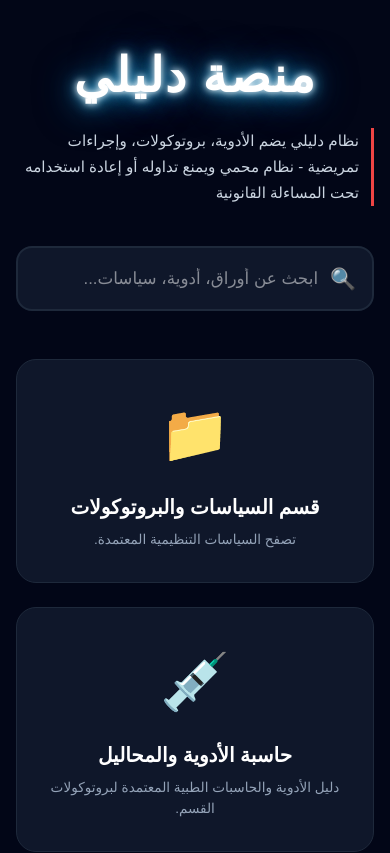
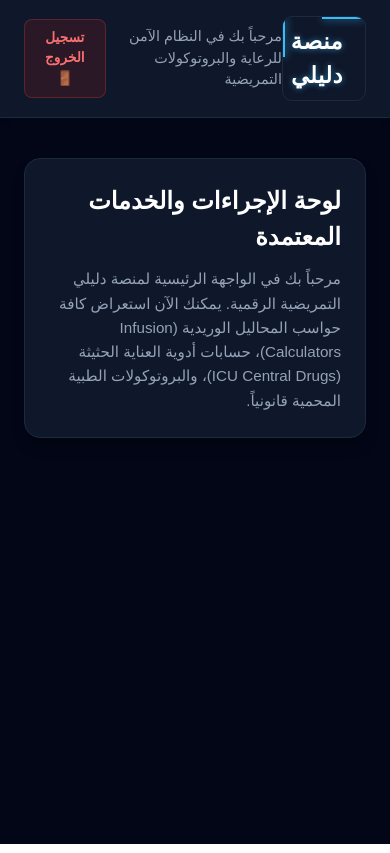
Before and after one commit to samcashbmwusa/icu-adult-infusion-calculator, a Next.js app: page /dashboard in a window 390 px wide. Shown: the top 853 px of the page. Built offline with nearby package versions, Linux system fonts and the light colour scheme.

Commit message:
Integrate unified responsive border trace animation into dashboard header component

```diff
--- a/app/dashboard/page.tsx
+++ b/app/dashboard/page.tsx
@@ -1,291 +1,192 @@
 'use client';
 
 import { useState, useEffect } from 'react';
-// تأمين استيراد الـ Router ليتوافق تماماً مع مجلد (app) في Next.js
 import { useRouter } from 'next/navigation';
-
-interface SearchItem {
-  id: number;
-  title: string;
-  type: 'policy' | 'procedure' | 'medication' | 'form';
-  pdfUrl?: string;
-  slug?: string;
-  keywords: string[];
-}
 
 export default function DashboardPage() {
   const router = useRouter();
-  const [searchTerm, setSearchTerm] = useState<string>('');
-  const [selectedPdf, setSelectedPdf] = useState<string | null>(null);
   const [mounted, setMounted] = useState(false);
 
-  // لحل مشاكل الـ Hydration والتأكد من جاهزية المكون في المتصفح
   useEffect(() => {
     setMounted(true);
   }, []);
 
-  // 🔍 قاعدة البيانات المركزية
-  const allItems: SearchItem[] = [
-    {
-      id: 1,
-      title: "Allow Natural Death (AND)",
-      type: 'policy',
-      pdfUrl: "https://drive.google.com/file/d/1FH_c3jgFS8dvuMyiGaFo88-1KVUhPJd-/view",
-      keywords: ["and", "allow natural death", "الموت الطبيعي", "سياسة الموت"]
-    },
-    {
-      id: 2,
-      title: "الخروج رغم النصيحة الطبية (DAMA)",
-      type: 'policy',
-      pdfUrl: "https://drive.google.com/file/d/1vJUFXvmf8dDb9RKUI7uLRmyiAUE5pGfo/view",
-      keywords: ["dama", "الخروج رغم النصيحة", "خروج", "توقيع خروج"]
-    },
-    {
-      id: 3,
-      title: "Anti-Embolism Stocking (الإجراء العملي)",
-      type: 'procedure',
-      pdfUrl: "https://drive.google.com/file/d/1wO-PvVfnUIYn9bzq3dPielokQ0mmPCy2/view",
-      keywords: ["anti-embolism", "stocking", "الجوارب", "جوارب الجلطة", "الجلطات"]
-    },
-    {
-      id: 4,
-      title: "Assist-ETT",
-      type: 'procedure',
-      pdfUrl: "https://drive.google.com/file/d/1SWwyAeOwFa435STj4dSLjNNqd6uhXQYR/view",
-      keywords: ["ett", "assist-ett", "أنبوب رغامي", "تنبيب", "intubation"]
-    },
-    {
-      id: 5,
-      title: "Assisting-Extubation",
-      type: 'procedure',
-      pdfUrl: "https://drive.google.com/file/d/10rgNJT9f2xXhp2HlcWHvhj4PAhu6xVR8/view",
-      keywords: ["extubation", "assisting-extubation", "سحب الأنبوب", "فصل جهاز التنفس"]
-    },
-    {
-      id: 6,
-      title: "Noradrenaline (Norepinephrine) - حاسبة الجرعات والمحاليل",
-      type: 'medication',
-      slug: "noradrenaline",
-      keywords: ["noradrenaline", "norepinephrine", "adrenaline", "نورأدرينالين", "نورادرينالين", "ادرينالين", "أدرينالين", "داعم", "مقبض"]
-    },
-    {
-      id: 7,
-      title: "Dopamine - حاسبة الجرعات والمحاليل",
-      type: 'medication',
-      slug: "dopamine",
-      keywords: ["dopamine", "دوبامين", "داعم قلب"]
-    },
-    {
-      id: 8,
-      title: "Dobutamine - حاسبة الجرعات والمحاليل",
-      type: 'medication',
-      slug: "dobutamine",
-      keywords: ["dobutamine", "دوبوتامين", "منشط قلب"]
-    },
-    {
-      id: 9,
-      title: "Nitroglycerin (Tridil) - حاسبة الجرعات والمحاليل",
-      type: 'medication',
-      slug: "nitroglycerin",
-      keywords: ["nitroglycerin", "tridil", "تريديل", "نيتروجليسرين", "موسع الشرايين", "ضغط"]
-    },
-    {
-      id: 10,
-      title: "Amiodarone (Cordarone) - حاسبة الجرعات والمحاليل",
-      type: 'medication',
-      slug: "amiodarone",
-      keywords: ["amiodarone", "cordarone", "أميودارون", "اميودارون", "كوردارون", "تنظيم ضربات", "اضطراب القلب"]
-    },
-    {
-      id: 11,
-      title: "Aggrastat (Tirofiban) - حاسبة الجرعات والمحاليل",
-      type: 'medication',
-      slug: "aggrastat",
-      keywords: ["aggrastat", "tirofiban", "أغراستات", "اغراستات", "تيروفيبان", "مسيل", "جلطة محتشمة"]
-    }
-  ];
-
-  const normalizeText = (text: string): string => {
-    return text
-      .toLowerCase()
-      .replace(/[أإآا]/g, 'ا')
-      .replace(/[ةه]/g, 'ه')
-      .trim();
+  const handleLogout = () => {
+    router.push('/');
   };
-
-  const getFilteredResults = () => {
-    const query = normalizeText(searchTerm);
-    if (!query) return [];
-
-    const searchWords = query.split(/\s+/);
-
-    return allItems.filter(item => {
-      const normalizedTitle = normalizeText(item.title);
-      const normalizedKeywords = item.keywords.map(kw => normalizeText(kw));
-      const normalizedType = normalizeText(item.type);
-
-      return searchWords.every(word => {
-        return (
-          normalizedTitle.includes(word) ||
-          normalizedType.includes(word) ||
-          normalizedKeywords.some(keyword => keyword.includes(word))
-        );
-      });
-    });
-  };
-
-  const filteredResults = getFilteredResults();
 
   if (!mounted) return null;
 
   return (
-    <div style={{ backgroundColor: '#020617', minHeight: '100vh', padding: '40px 16px', fontFamily: 'sans-serif', color: '#f8fafc' }} dir="rtl">
+    <div style={{
+      backgroundColor: '#020617',
+      minHeight: '100vh',
+      color: '#f8fafc',
+      fontFamily: 'sans-serif'
+    }} dir="rtl">
 
-      {/* هيدر المنصة الرئيسي المحدث بتأثير نيون متوهج قوي (Glowing Effect) */}
-      <div style={{ maxWidth: '900px', margin: '0 auto 40px auto', textAlign: 'center' }}>
-        <h1 style={{
-          fontSize: '3rem',
-          fontWeight: '900',
+      {/* 🧩 حاقن أنيميشن تتبع الزوايا الهندسية للفريم (نفس تأثير صفحة الدخول تماماً) */}
+      <style dangerouslySetInnerHTML={{__html: `
+        @keyframes topTrace {
+          0% { left: 100%; width: 0%; }
+          25% { left: 0%; width: 100%; }
+          50%, 100% { left: 0%; width: 0%; }
+        }
+        @keyframes leftTrace {
+          0%, 25% { top: 0%; height: 0%; }
+          50% { top: 0%; height: 100%; }
+          75%, 100% { top: 100%; height: 0%; }
+        }
+        @keyframes bottomTrace {
+          0%, 50% { left: 0%; width: 0%; }
+          75% { left: 0%; width: 100%; }
+          100% { left: 100%; width: 0%; }
+        }
+        @keyframes rightTrace {
+          0%, 75% { top: 100%; height: 0%; }
+          100% { top: 0%; height: 100%; }
+        }
+      `}} />
+
+      {/* 📋 شريط التنقل العلوي (Navbar) */}
+      <header style={{
+        backgroundColor: '#0f172a',
+        borderBottom: '1px solid #1e293b',
+        padding: '16px 24px',
+        display: 'flex',
+        alignItems: 'center',
+        justifyContent: 'between',
+        boxShadow: '0 4px 6px -1px rgba(0, 0, 0, 0.1)',
+        position: 'sticky',
+        top: 0,
+        zIndex: 50
+      }}>
+        <div style={{ display: 'flex', width: '100%', alignItems: 'center', justifyContent: 'space-between' }}>
+
+          {/* 🔲 حاوية العنوان الذكية الملتفة بالفريم الضوئي التتبعي في الداشبورد */}
+          <div style={{
+            position: 'relative',
+            display: 'inline-block',
+            borderRadius: '10px',
+            backgroundColor: '#0f172a',
+            border: '1px solid #1e293b',
+            overflow: 'hidden',
+            padding: '2px'
+          }}>
+
+            {/* 1. الخط العلوي (يمشي من اليمين إلى اليسار) */}
+            <div style={{
+              position: 'absolute',
+              top: '0',
+              right: '0',
+              height: '2px',
+              backgroundColor: '#38bdf8',
+              boxShadow: '0 0 8px #38bdf8',
+              animation: 'topTrace 4s linear infinite'
+            }} />
+
+            {/* 2. الخط الأيسر (ينزل من الأعلى إلى الأسفل) */}
+            <div style={{
+              position: 'absolute',
+              left: '0',
+              top: '0',
+              width: '2px',
+              backgroundColor: '#38bdf8',
+              boxShadow: '0 0 8px #38bdf8',
+              animation: 'leftTrace 4s linear infinite'
+            }} />
+
+            {/* 3. الخط السفلي (يمشي من اليسار إلى اليمين) */}
+            <div style={{
+              position: 'absolute',
+              bottom: '0',
+              left: '0',
+              height: '2px',
+              backgroundColor: '#38bdf8',
+              boxShadow: '0 0 8px #38bdf8',
+              animation: 'bottomTrace 4s linear infinite'
+            }} />
+
+            {/* 4. الخط الأيمن (يصعد من الأسفل إلى الأعلى) */}
+            <div style={{
+              position: 'absolute',
+              right: '0',
+              bottom: '0',
+              width: '2px',
+              backgroundColor: '#38bdf8',
+              boxShadow: '0 0 8px #38bdf8',
+              animation: 'rightTrace 4s linear infinite'
+            }} />
+
+            {/* الحاوية الداخلية لعرض اسم المنصة بحجم متناسق مع شريط الداشبورد العلوي */}
+            <div style={{
+              backgroundColor: '#0f172a',
+              padding: '6px 20px',
+              borderRadius: '8px',
+            }}>
+              <span style={{
+                fontSize: '1.4rem',
+                fontWeight: '800',
                 color: '#ffffff',
-          margin: '0 0 16px 0',
-          letterSpacing: '1.5px',
-          textShadow: '0 0 7px #fff, 0 0 15px rgba(56, 189, 248, 0.9), 0 0 30px rgba(56, 189, 248, 0.7), 0 0 45px rgba(14, 165, 233, 0.5)'
+                letterSpacing: '0.5px',
+                textShadow: '0 0 6px rgba(56, 189, 248, 0.6)'
               }}>
                 منصة دليلي
-        </h1>
-        <p style={{
-          fontSize: '0.95rem',
-          color: '#cbd5e1',
-          margin: '0 auto',
-          fontWeight: '500',
-          lineHeight: '1.7',
-          maxWidth: '700px',
-          borderRight: '3px solid #ef4444',
-          paddingRight: '12px',
-          display: 'inline-block',
-          textAlign: 'right'
-        }}>
-          نظام دليلي يضم الأدوية، بروتوكولات، وإجراءات تمريضية - نظام محمي ويمنع تداوله أو إعادة استخدامه تحت المساءلة القانونية
-        </p>
+              </span>
+            </div>
           </div>
 
-      {/* 🔍 شريط البحث */}
-      <div style={{ maxWidth: '650px', margin: '0 auto 48px auto', position: 'relative' }}>
-        <div style={{ display: 'flex', alignItems: 'center', backgroundColor: '#0f172a', border: '2px solid #1e293b', borderRadius: '16px', padding: '4px 16px', transition: 'all 0.3s' }}>
-          <span style={{ fontSize: '1.3rem', marginLeft: '12px' }}>🔍</span>
-          <input
-            type="text"
-            placeholder="ابحث عن أوراق، أدوية، سياسات..."
-            value={searchTerm}
-            onChange={(e) => setSearchTerm(e.target.value)}
-            style={{ width: '100%', padding: '14px 0', backgroundColor: 'transparent', border: 'none', color: '#ffffff', fontSize: '1.05rem', outline: 'none' }}
-          />
-          {searchTerm && (
-            <button onClick={() => setSearchTerm('')} style={{ backgroundColor: 'transparent', border: 'none', color: '#64748b', cursor: 'pointer', fontSize: '1.1rem' }}>✕</button>
-          )}
-        </div>
-
-        {/* قائمة نتائج البحث */}
-        {searchTerm.trim() !== '' && (
-          <div style={{ position: 'absolute', top: '105%', left: 0, width: '100%', backgroundColor: '#0f172a', border: '1px solid #334155', borderRadius: '14px', boxShadow: '0 20px 25px -5px rgba(0,0,0,0.5)', zIndex: 100, overflow: 'hidden', padding: '6px 0' }}>
-            {filteredResults.length > 0 ? (
-              filteredResults.map((item, index) => (
-                <div
-                  key={item.id}
-                  onClick={() => {
-                    setSearchTerm('');
-                    if (item.type === 'medication' && item.slug) {
-                      router.push(`/medications/${item.slug}`);
-                    } else if (item.pdfUrl) {
-                      setSelectedPdf(item.pdfUrl);
-                    }
+          {/* زر تسجيل الخروج وعبارة الترحيب */}
+          <div style={{ display: 'flex', alignItems: 'center', gap: '16px' }}>
+            <span style={{ fontSize: '0.9rem', color: '#94a3b8', fontWeight: '500' }}>
+              مرحباً بك في النظام الآمن للرعاية والبروتوكولات التمريضية
+            </span>
+            <button
+              onClick={handleLogout}
+              style={{
+                backgroundColor: '#7f1d1d40',
+                border: '1px solid #ef444440',
+                color: '#f87171',
+                padding: '8px 16px',
+                borderRadius: '8px',
+                fontSize: '0.85rem',
+                fontWeight: '600',
+                cursor: 'pointer',
+                transition: 'all 0.2s'
               }}
-                  style={{ padding: '14px 20px', cursor: 'pointer', borderBottom: index !== filteredResults.length - 1 ? '1px solid #1e293b' : 'none', display: 'flex', justifyContent: 'space-between', alignItems: 'center', transition: 'background 0.2s' }}
-                  onMouseEnter={(e) => e.currentTarget.style.backgroundColor = '#1e293b'}
-                  onMouseLeave={(e) => e.currentTarget.style.backgroundColor = 'transparent'}
+              onMouseEnter={(e) => {
+                e.currentTarget.style.backgroundColor = '#ef4444';
+                e.currentTarget.style.color = '#ffffff';
+              }}
+              onMouseLeave={(e) => {
+                e.currentTarget.style.backgroundColor = '#7f1d1d40';
+                e.currentTarget.style.color = '#f87171';
+              }}
             >
-                  <span style={{ fontWeight: '600', color: '#e2e8f0', fontSize: '0.95rem' }}>{item.title}</span>
-                  <span style={{
-                    fontSize: '0.75rem',
-                    padding: '4px 10px',
-                    borderRadius: '20px',
-                    fontWeight: 'bold',
-                    backgroundColor: item.type === 'policy' ? '#10b98120' : item.type === 'procedure' ? '#3b82f620' : item.type === 'medication' ? '#ec489920' : '#eab30820',
-                    color: item.type === 'policy' ? '#10b981' : item.type === 'procedure' ? '#3b82f6' : item.type === 'medication' ? '#ec4899' : '#eab308',
-                    border: `1px solid ${item.type === 'policy' ? '#10b98130' : item.type === 'procedure' ? '#3b82f630' : item.type === 'medication' ? '#ec489930' : '#eab30830'}`
-                  }}>
-                    {item.type === 'policy' ? '📄 سياسة' : item.type === 'procedure' ? '⚙️ إجراء' : item.type === 'medication' ? '💉 دواء' : '🖨️ نموذج'}
-                  </span>
-                </div>
-              ))
-            ) : (
-              <div style={{ padding: '16px', textAlign: 'center', color: '#94a3b8', fontSize: '0.9rem' }}>❌ لم نجد نتائج متطابقة.</div>
-            )}
-          </div>
-        )}
-      </div>
-
-      {/* 📁 شبكة الأقسام */}
-      <div style={{ display: 'grid', gridTemplateColumns: 'repeat(auto-fit, minmax(240px, 1fr))', gap: '24px', maxWidth: '1200px', margin: '0 auto' }}>
-
-        <div
-          onClick={() => router.push('/policies')}
-          style={{ backgroundColor: '#0f172a', border: '1px solid #1e293b', borderRadius: '20px', padding: '32px 24px', textAlign: 'center', cursor: 'pointer', transition: 'all 0.2s' }}
-          onMouseEnter={(e) => { e.currentTarget.style.borderColor = '#10b981'; e.currentTarget.style.transform = 'translateY(-4px)'; }}
-          onMouseLeave={(e) => { e.currentTarget.style.borderColor = '#1e293b'; e.currentTarget.style.transform = 'translateY(0)'; }}
-        >
-          <div style={{ fontSize: '3.5rem', marginBottom: '16px' }}>📁</div>
-          <h2 style={{ fontSize: '1.25rem', fontWeight: 'bold', color: '#ffffff', margin: '0 0 8px 0' }}>قسم السياسات والبروتوكولات</h2>
-          <p style={{ fontSize: '0.85rem', color: '#94a3b8', margin: '0', lineHeight: '1.5' }}>تصفح السياسات التنظيمية المعتمدة.</p>
-        </div>
-
-        <div
-          onClick={() => router.push('/medications')}
-          style={{ backgroundColor: '#0f172a', border: '1px solid #1e293b', borderRadius: '20px', padding: '32px 24px', textAlign: 'center', cursor: 'pointer', transition: 'all 0.2s' }}
-          onMouseEnter={(e) => { e.currentTarget.style.borderColor = '#ec4899'; e.currentTarget.style.transform = 'translateY(-4px)'; }}
-          onMouseLeave={(e) => { e.currentTarget.style.borderColor = '#1e293b'; e.currentTarget.style.transform = 'translateY(0)'; }}
-        >
-          <div style={{ fontSize: '3.5rem', marginBottom: '16px' }}>💉</div>
-          <h2 style={{ fontSize: '1.25rem', fontWeight: 'bold', color: '#ffffff', margin: '0 0 8px 0' }}>حاسبة الأدوية والمحاليل</h2>
-          <p style={{ fontSize: '0.85rem', color: '#94a3b8', margin: '0', lineHeight: '1.5' }}>دليل الأدوية والحاسبات الطبية المعتمدة لبروتوكولات القسم.</p>
-        </div>
-
-        <div
-          onClick={() => router.push('/procedures')}
-          style={{ backgroundColor: '#0f172a', border: '1px solid #1e293b', borderRadius: '20px', padding: '32px 24px', textAlign: 'center', cursor: 'pointer', transition: 'all 0.2s' }}
-          onMouseEnter={(e) => { e.currentTarget.style.borderColor = '#3b82f6'; e.currentTarget.style.transform = 'translateY(-4px)'; }}
-          onMouseLeave={(e) => { e.currentTarget.style.borderColor = '#1e293b'; e.currentTarget.style.transform = 'translateY(0)'; }}
-        >
-          <div style={{ fontSize: '3.5rem', marginBottom: '16px' }}>⚙️</div>
-          <h2 style={{ fontSize: '1.25rem', fontWeight: 'bold', color: '#ffffff', margin: '0 0 8px 0' }}>قسم الإجراءات التمريضية</h2>
-          <p style={{ fontSize: '0.85rem', color: '#94a3b8', margin: '0', lineHeight: '1.5' }}>دليلك لخطوات العمل والبروتوكولات التطبيقية داخل الوحدة.</p>
-        </div>
-
-        <div
-          onClick={() => router.push('/forms')}
-          style={{ backgroundColor: '#0f172a', border: '1px solid #1e293b', borderRadius: '20px', padding: '32px 24px', textAlign: 'center', cursor: 'pointer', transition: 'all 0.2s' }}
-          onMouseEnter={(e) => { e.currentTarget.style.borderColor = '#eab308'; e.currentTarget.style.transform = 'translateY(-4px)'; }}
-          onMouseLeave={(e) => { e.currentTarget.style.borderColor = '#1e293b'; e.currentTarget.style.transform = 'translateY(0)'; }}
-        >
-          <div style={{ fontSize: '3.5rem', marginBottom: '16px' }}>🖨️</div>
-          <h2 style={{ fontSize: '1.25rem', fontWeight: 'bold', color: '#ffffff', margin: '0 0 8px 0' }}>ملف الأوراق الأكثر استخداماً</h2>
-          <p style={{ fontSize: '0.85rem', color: '#94a3b8', margin: '0', lineHeight: '1.5' }}>دليل النماذج، الشيتات، الاستمارات اليومية الجاهزة للطباعة المباشرة.</p>
+              تسجيل الخروج 🚪
+            </button>
           </div>
 
         </div>
+      </header>
 
-      {/* 🖥️ شاشة العرض المدمجة المنبثقة لاستعراض الـ PDF */}
-      {selectedPdf && (
-        <div style={{ position: 'fixed', top: 0, left: 0, width: '100vw', height: '100vh', backgroundColor: 'rgba(2, 6, 23, 0.98)', display: 'flex', flexDirection: 'column', alignItems: 'center', justifyContent: 'center', zIndex: 9999, padding: '24px', boxSizing: 'border-box' }}>
-          <div style={{ maxWidth: '1200px', width: '100%', display: 'flex', justifyContent: 'space-between', alignItems: 'center', marginBottom: '16px', backgroundColor: '#0f172a', padding: '12px 24px', borderRadius: '16px', border: '1px solid #1e293b', boxSizing: 'border-box' }}>
-            <span style={{ fontSize: '1rem', fontWeight: 'bold', color: '#ffffff' }}>📄 استعراض المستند - جاهز للطباعة الفورية</span>
-            <button onClick={() => setSelectedPdf(null)} style={{ backgroundColor: '#ef4444', border: 'none', color: '#fff', padding: '8px 20px', borderRadius: '12px', cursor: 'pointer', fontWeight: 'bold' }}>إغلاق العرض ✕</button>
+      {/* 📊 محتوى لوحة التحكم الرئيسي (Main Dashboard Space) */}
+      <main style={{ padding: '40px 24px', maxWidth: '1200px', margin: '0 auto' }}>
+        <div style={{
+          backgroundColor: '#0f172a',
+          border: '1px solid #1e293b',
+          borderRadius: '16px',
+          padding: '24px',
+          boxShadow: '0 10px 15px -3px rgba(0, 0, 0, 0.3)'
+        }}>
+          <h2 style={{ fontSize: '1.5rem', fontWeight: '700', color: '#ffffff', marginBottom: '12px' }}>
+            لوحة الإجراءات والخدمات المعتمدة
+          </h2>
+          <p style={{ color: '#94a3b8', fontSize: '0.95rem', lineHeight: '1.6' }}>
+            مرحباً بك في الواجهة الرئيسية لمنصة دليلي التمريضية الرقمية. يمكنك الآن استعراض كافة حواسب المحاليل الوريدية (Infusion Calculators)، حسابات أدوية العناية الحثيثة (ICU Central Drugs)، والبروتوكولات الطبية المحمية قانونياً.
+          </p>
         </div>
-          <div style={{ maxWidth: '1200px', width: '100%', height: '80vh', backgroundColor: '#1e293b', borderRadius: '16px', overflow: 'hidden', border: '1px solid #334155' }}>
-            <iframe src={selectedPdf} width="100%" height="100%" allow="autoplay" style={{ border: 'none' }}></iframe>
-          </div>
-        </div>
-      )}
+      </main>
 
     </div>
   );
```
Lines whose indentation alone changed are shown as unchanged.
